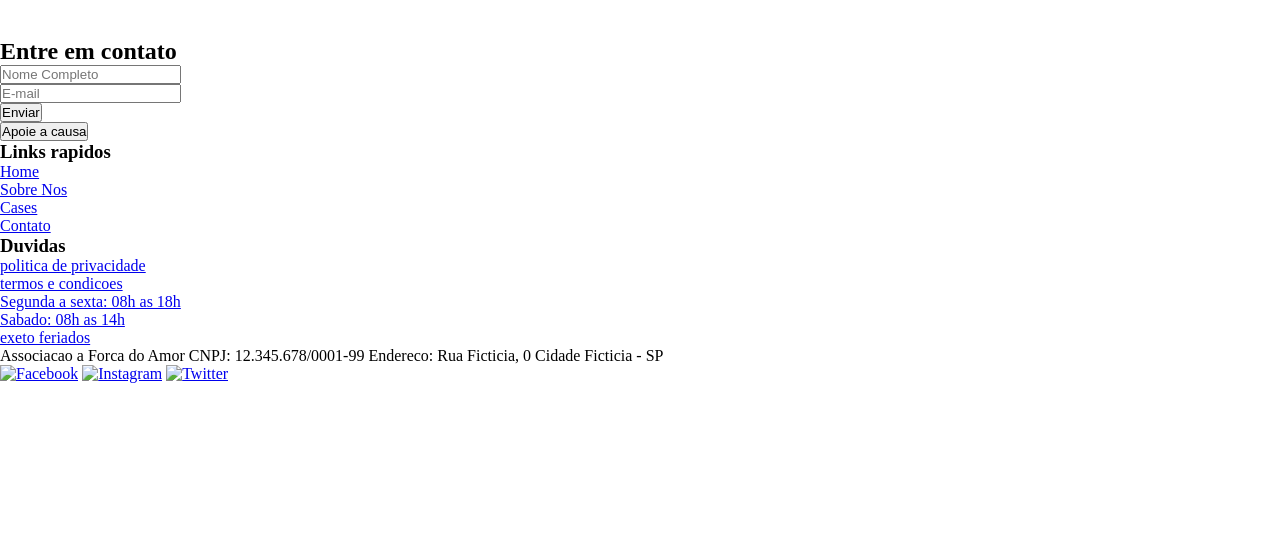
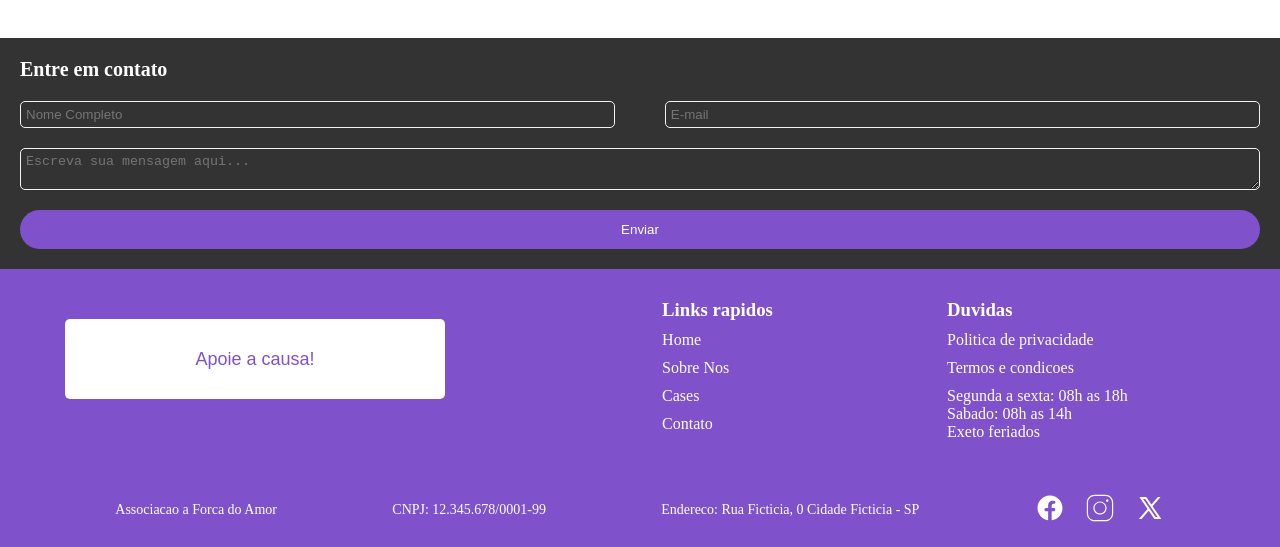
Before and after one commit to FAM-Associacao/Fam-Web-Page, a website: page index.html in a window 1280 px wide. Shown: the part 1049-1596 px from the top of the page. Before the commit the page ends 1432 px from the top, so only its background shows below. Drawn offline with nearby package versions, Linux system fonts and the light colour scheme.

Commit message:
Add: adicionando css ao footer

```diff
--- /dev/null
+++ b/css/footer.css
@@ -0,0 +1,129 @@
+footer {
+  background-color: #7F52CB;
+  color: #fff;
+}
+
+.container-home-contact {
+    background-color: #333333;
+    padding: 20px;
+
+  h3 {
+    color: #fff;
+    font-size: 20px;
+    margin-bottom: 20px;
+  }
+}
+
+.container-inputs-contact {
+  display: flex;
+  justify-content: space-between;
+  margin-bottom: 20px;
+
+  input {
+    width: 48%;
+    padding: 5px;
+    background-color: #333333;
+    border-radius: 5px;
+    border: 1px solid #F2F2F2;
+  }
+}
+
+.container-message-contact {
+  display: flex;
+  justify-content: space-between;
+  margin-bottom: 20px;
+
+  textarea {
+    width: 100%;
+    padding: 5px;
+    background-color: #333333;
+    border-radius: 5px;
+    border: 1px solid #F2F2F2;
+  }
+}
+
+.button-send-contact {
+  display: flex;
+  width: 100%;
+  justify-content: center;
+  align-items: center;
+  background-color: #7F52CB;
+  color: #fff;
+  padding: 5px;
+  border-radius: 50px;
+  border: none;
+  cursor: pointer;
+  transition: 0.3s;
+  padding: 12px;
+
+  &:hover {
+    background-color: #502e89;
+    color: #F2F2F2;
+  }
+}
+
+.container-home-links {
+  display: flex;
+  justify-content: space-around;
+  margin: 30px 0px;
+
+  a {
+    color: #fff;
+    text-decoration: none;
+    transition: 0.3s;
+
+    &:hover {
+      color: #333333;
+    }
+  }
+
+  p {
+    margin: 10px 0px;
+  }
+
+  button {
+    background-color: #fff;
+    color: #7F52CB;
+    font-size: large;
+    padding: 5px;
+    border-radius: 5px;
+    border: none;
+    cursor: pointer;
+    transition: 0.3s;
+    margin-top: 20px;
+    height: 80px;
+    width: 380px;
+
+    &:hover {
+      background-color: #502e89;
+      color: #F2F2F2;
+    }
+  }
+
+  .links-and-questions {
+    display: flex;
+    justify-content: space-around;
+    width: 50%;
+
+  }
+  .opening-hours > p {
+    margin: 0px;
+  }
+}
+
+.container-home-info {
+  display: flex;
+  align-items: center;
+  justify-content: space-evenly;
+  padding: 20px 0px;
+
+  span {
+    color: #fff;
+    font-size: 14px;
+  }
+
+  .social-medias {
+    display: flex;
+    gap: 20px;
+  }
+}
--- a/index.html
+++ b/index.html
@@ -12,6 +12,7 @@
 
   <!-- Links -->
   <link rel="stylesheet" href="./css/style.css">
+  <link rel="stylesheet" href="./css/footer.css">
 
 
   <link rel="stylesheet" href="https://cdn.jsdelivr.net/npm/swiper@11/swiper-bundle.min.css" />
@@ -106,44 +107,47 @@
   </main>
 
   <footer>
-    <div>
-      <h2>Entre em contato</h2>
-      <div><input type="text" name="nomeCompleto" id="nomeCompleto" placeholder="Nome Completo"></div>
-      <div><input type="text" name="email" id="email" placeholder="E-mail"></div>
-      <button>Enviar</button>
+    <div class="container-home-contact">
+      <h3>Entre em contato</h3>
+      <div class="container-inputs-contact">
+        <input type="text" name="nomeCompleto" id="nomeCompleto" placeholder="Nome Completo">
+        <input type="text" name="email" id="email" placeholder="E-mail">
       </div>
-    <div>
-      <div>
-        <button>Apoie a causa</button>
+      <div class="container-message-contact">
+        <textarea name="message" id="message" placeholder="Escreva sua mensagem aqui..."></textarea>
       </div>
+      <button class="button-send-contact">Enviar</button>
+    </div>
+    <div class="container-home-links">
+      <button>Apoie a causa!</button>
+      <div class="links-and-questions">
         <div>
           <h3>Links rapidos</h3>
-        <ul>
-          <li><a href="#">Home</a></li>
-          <li><a href="#">Sobre Nos</a></li>
-          <li><a href="#">Cases</a></li>
-          <li><a href="#">Contato</a></li>
-        </ul>
+          <p><a href="#">Home</a></p>
+          <p><a href="#">Sobre Nos</a></p>
+          <p><a href="#">Cases</a></p>
+          <p><a href="#">Contato</a></p>
         </div>
         <div>
           <h3>Duvidas</h3>
-        <ul>
-          <li><a href="#">politica de privacidade</a></li>
-          <li><a href="#">termos e condicoes</a></li>
-          <li><a href="#">Segunda a sexta: 08h as 18h</a></li>
-          <li><a href="#">Sabado: 08h as 14h</a></li>
-          <li><a href="#">exeto feriados</a></li>
-        </ul>
+          <p><a href="#">Politica de privacidade</a></p>
+          <p><a href="#">Termos e condicoes</a></p>
+          <div class="opening-hours">
+            <p>Segunda a sexta: 08h as 18h</p>
+            <p>Sabado: 08h as 14h</p>
+            <p>Exeto feriados</p>
           </div>
       </div>
-    <div>
+    </div>
+    </div>
+    <div class="container-home-info">
       <span>Associacao a Forca do Amor</span>
       <span>CNPJ: 12.345.678/0001-99</span>
       <span>Endereco: Rua Ficticia, 0 Cidade Ficticia - SP</span>
-      <div>
-        <a href="#"><img src="./img/facebook.png" alt="Facebook"></a>
-        <a href="#"><img src="./img/instagram.png" alt="Instagram"></a>
-        <a href="#"><img src="./img/twitter.png" alt="Twitter"></a>
+      <div class="social-medias">
+        <a href="#"><img src="./icons/facebookIcon.svg" alt="Facebook"></a>
+        <a href="#"><img src="./icons/instagramIcon.svg" alt="Instagram"></a>
+        <a href="#"><img src="./icons/twitterIcon.svg" alt="Twitter"></a>
       </div>
     </div>
   </footer>
```
Lines whose indentation alone changed are shown as unchanged.
